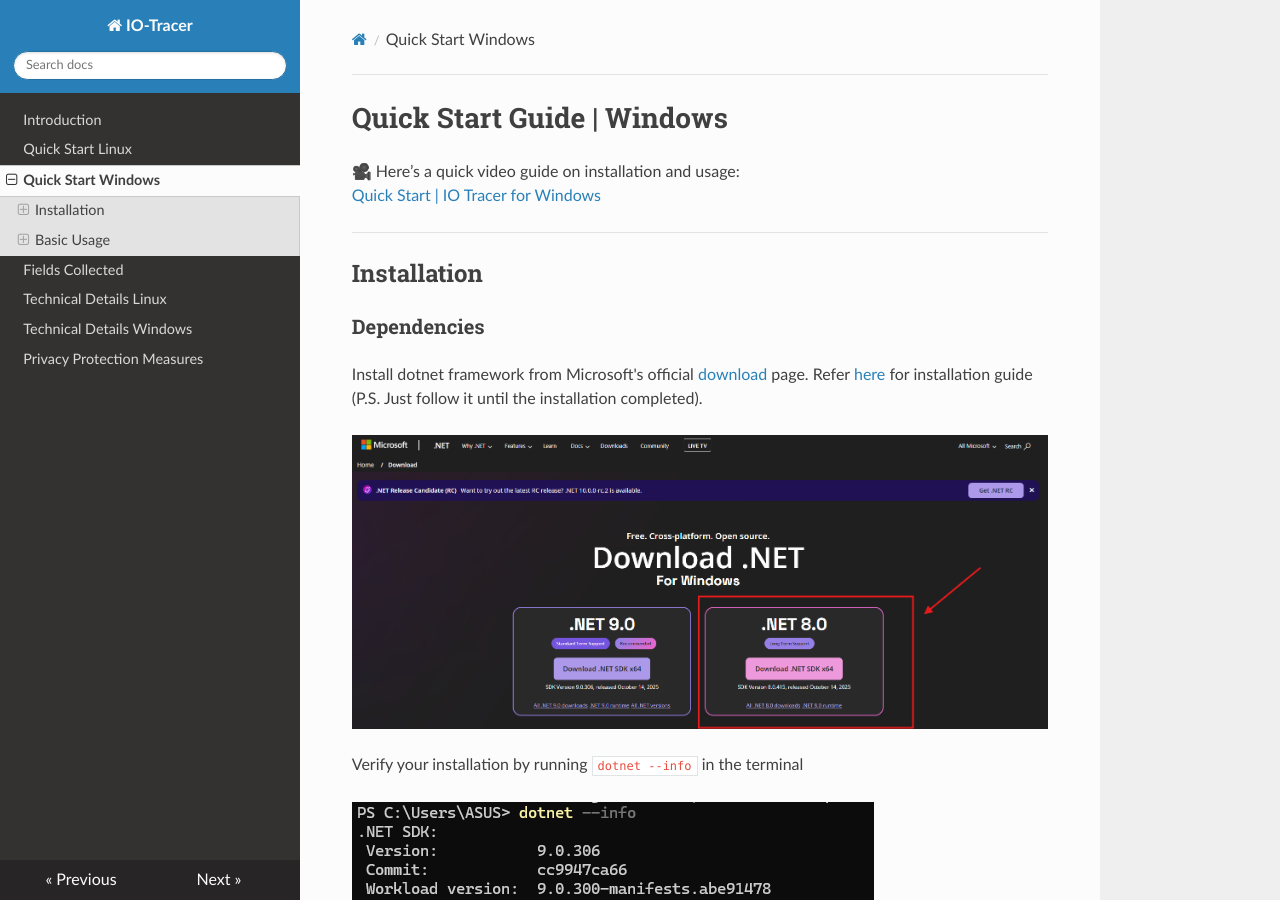
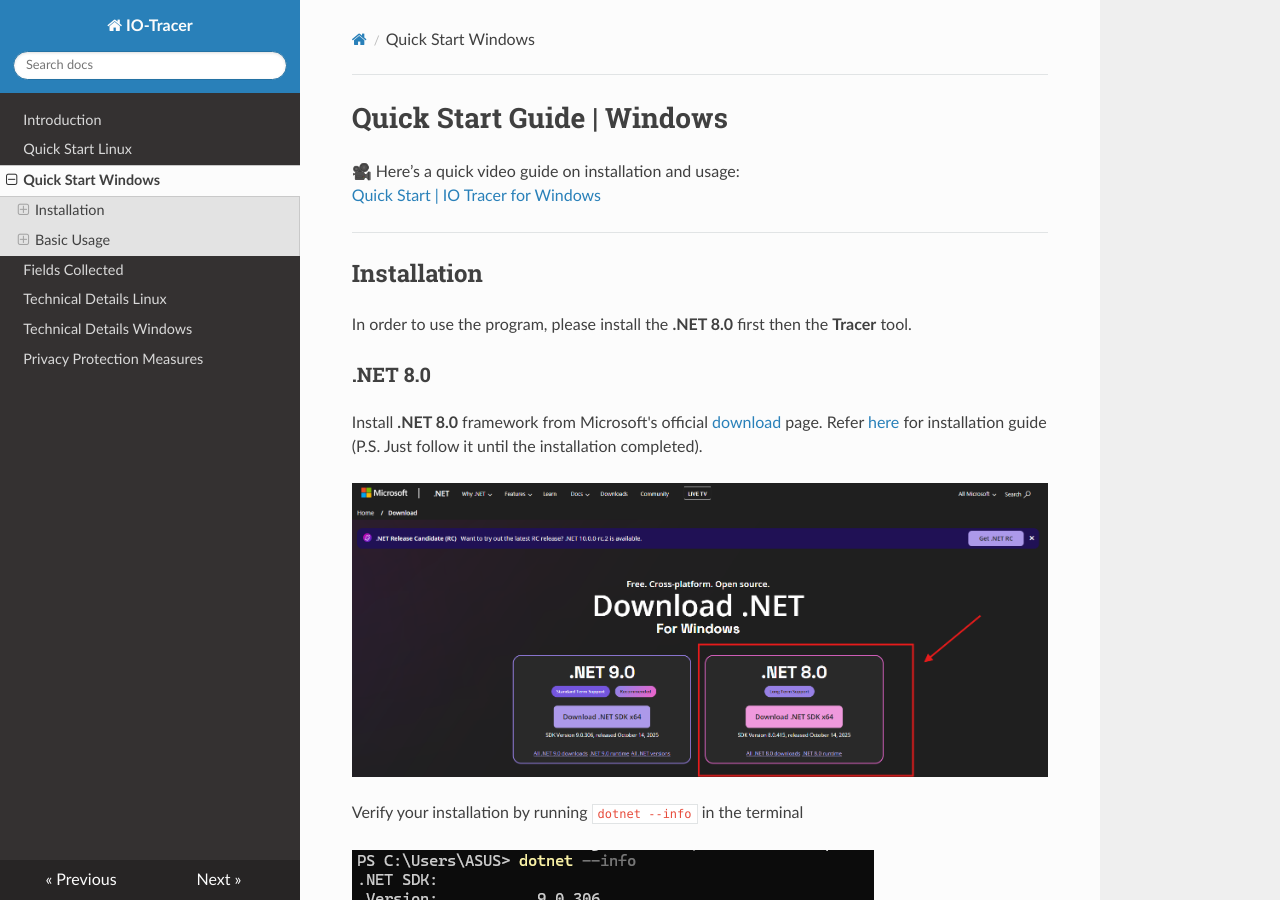
Before and after one commit to cacheMon/iotracerdocs, an MkDocs documentation site: the page built from docs/startwin.md, in a window 1280 px wide and 900 px high. Built offline with MkDocs 1.6.1, drawn with Linux system fonts in a browser that asks for light colours; nearby versions of some CDN libraries.

Commit message:
refactor installation instructions for clarity and structure

```diff
--- a/docs/startwin.md
+++ b/docs/startwin.md
@@ -6,8 +6,9 @@
 ---
 
 ## Installation
-### Dependencies
-Install dotnet framework from Microsoft's official [download](https://dotnet.microsoft.com/en-us/download) page. Refer [here](https://www.youtube.com/watch?v=AlM1odFIQ10) for installation guide (P.S. Just follow it until the installation completed).
+In order to use the program, please install the **.NET 8.0** first then the **Tracer** tool.
+### .NET 8.0
+Install **.NET 8.0** framework from Microsoft's official [download](https://dotnet.microsoft.com/en-us/download) page. Refer [here](https://www.youtube.com/watch?v=AlM1odFIQ10) for installation guide (P.S. Just follow it until the installation completed).
 
 ![Dotnet installation page](./img/dotnetdownload.png)
 
```
